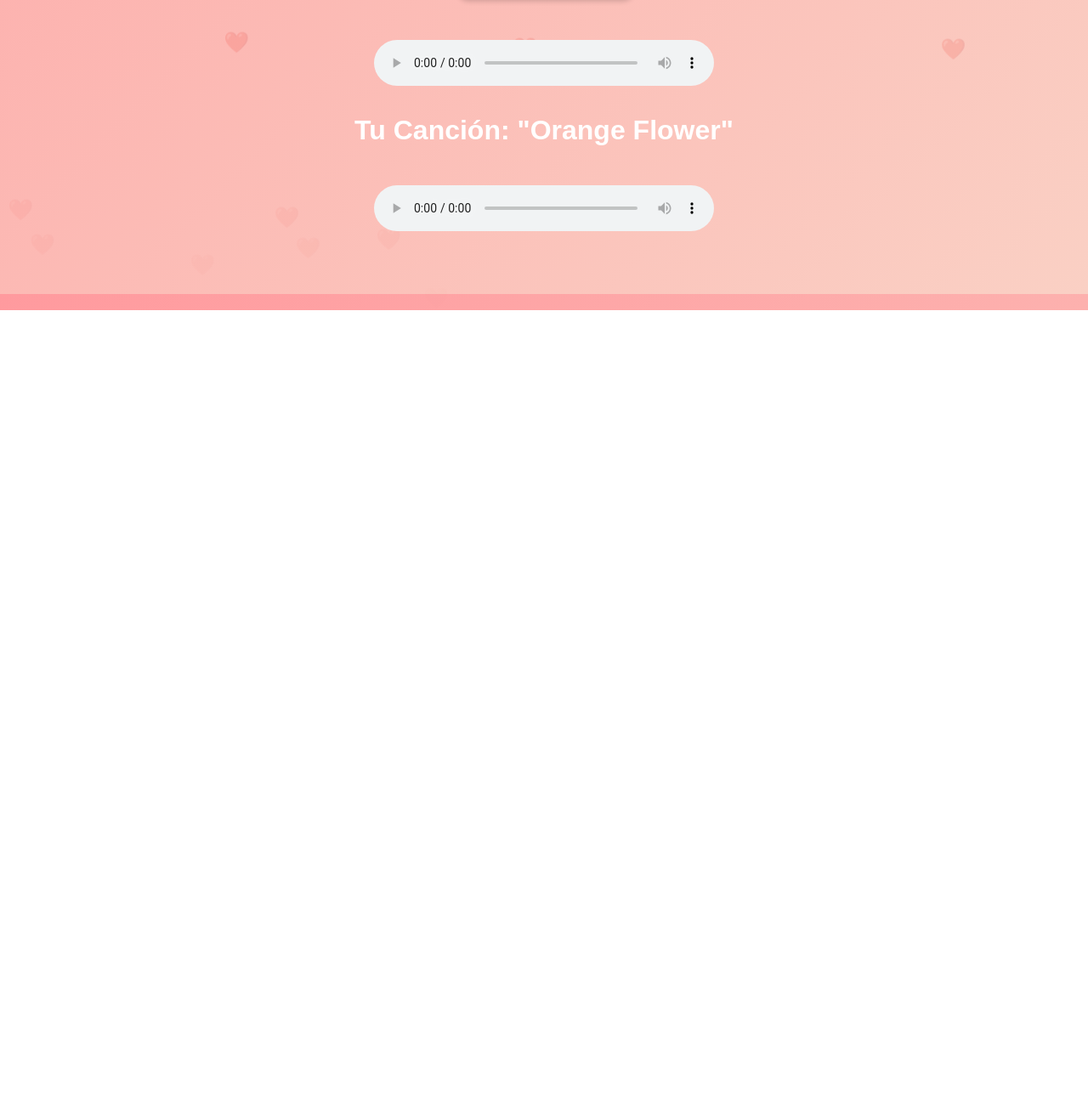
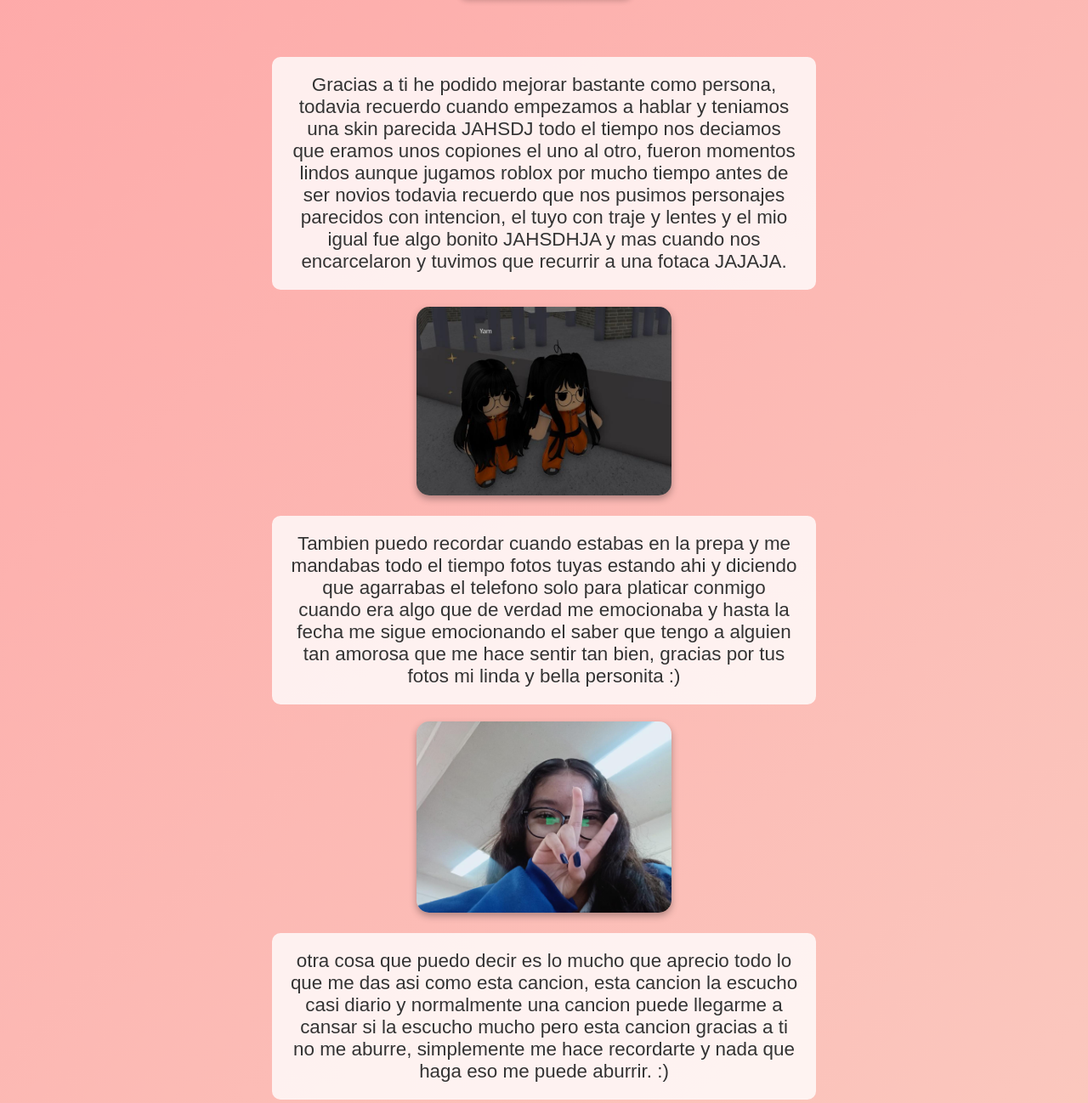
Before and after one commit to Yeudiel123/yamileth-, a plain HTML site: page index.html in a window 1280 px wide. Shown: the part 1422-2720 px from the top of the page at 85% size. Before the commit the page ends 1787 px from the top, so only its background shows below. Drawn offline with Linux system fonts and the light colour scheme.

Commit message:
Add files via upload

```diff
--- a/index.html
+++ b/index.html
@@ -134,19 +134,33 @@
         </div>
 
         <div class="song-player">
-                       <audio controls>
-                <source src="number-one-girl.mp3" type="audio/mpeg">
-                Tu navegador no soporta la reproducción de audio.
-            </audio>
-            <h2>Tu Canción: "Orange Flower"</h2>
-            <audio controls>
+
+
+
+        </div>
+    </div>
+<p class="message">Gracias a ti he podido mejorar bastante como persona, todavia recuerdo cuando empezamos a hablar y teniamos una skin parecida JAHSDJ todo el tiempo nos deciamos que eramos unos copiones el uno al otro, fueron momentos lindos aunque jugamos roblox por mucho tiempo antes de ser novios todavia recuerdo que nos pusimos personajes parecidos con intencion, el tuyo con traje y lentes y el mio igual fue algo bonito JAHSDHJA y mas cuando nos encarcelaron y tuvimos que recurrir a una fotaca JAJAJA. </p>
+<div class="photo">
+            <img src="FotoRoblox.jpg">
+        </div>
+
+<p class="message">Tambien puedo recordar cuando estabas en la prepa y me mandabas todo el tiempo fotos tuyas estando ahi y diciendo que agarrabas el telefono solo para platicar conmigo cuando era algo que de verdad me emocionaba y hasta la fecha me sigue emocionando el saber que tengo a alguien tan amorosa que me hace sentir tan bien, gracias por tus fotos mi linda y bella personita :)</p>
+<div class="photo">
+            <img src="FotoDeElla.jpg">
+        </div>
+
+<p class="message">otra cosa que puedo decir es lo mucho que aprecio todo lo que me das asi como esta cancion, esta cancion la escucho casi diario y normalmente una cancion puede llegarme a cansar si la escucho mucho pero esta cancion gracias a ti no me aburre, simplemente me hace recordarte y nada que haga eso me puede aburrir. :)</p>
+   <audio controls>
                 <source src="Orange-Flower.mp3" type="audio/mpeg">
                 Tu navegador no soporta la reproducción de audio.
             </audio>
-        </div>
-    </div>
+<p class="message">Me gustaria que pusieras la cancion de abajo antes de leer esto :)).Ademas de eso nunca te he dedicado una cancion formalmente se podria decir, asi que quiero dedicarte esta cancion, se que me podras decir qeu es una cancion muy escuchada o muy tipica, o puede que digas que "nooo esa me gusta, ahora no la podre escuchar cuando me dejes" o lo contrario y la odies JAHSJDas, el punto es que quiero que seas mi unico amor, siento que puedo expresarte algo de lo que siento con esta cancion, dare lo que pueda de mi para que estemos juntos :), eres la persona que he estado buscando siempre, todo lo que necesito y siento que cada que avanzamos puedo amarte mas y mas por eso te digo que quiero que seas ese unico amor, aunque no pueda demostrar mucho mi amor aqui te puedo decir esas palabras que siempre quiero decir y de verdad quiero ese espacio en tu corazon para poder estar contigo, quiero estar contigo, quiero poder apoyarme emocionalmente en ti y quiero poder pasar todo juntos y que seas el apoyo que quiero en mi vida asi como intentare ser lo mejor para ti:)</p>
+   <audio controls>
+                <source src="Lee-Hi.mp3" type="audio/mpeg">
+                Tu navegador no soporta la reproducción de audio.
+            </audio>
 
-    <script>
+<script>
         function mostrarMensaje() {
             document.getElementById('mensajeOculto').style.display = "block";
         }
```
Also changed, not shown: FotoDeElla.jpg (added), FotoRoblox.jpg (added), 1 other file.
